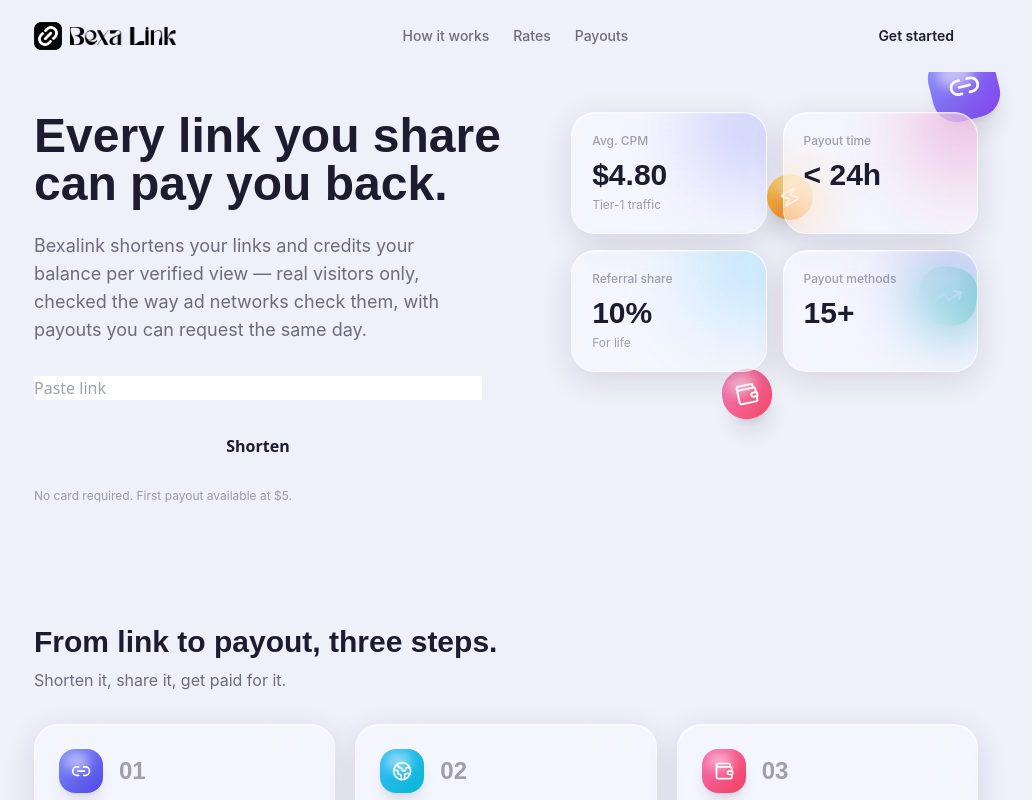
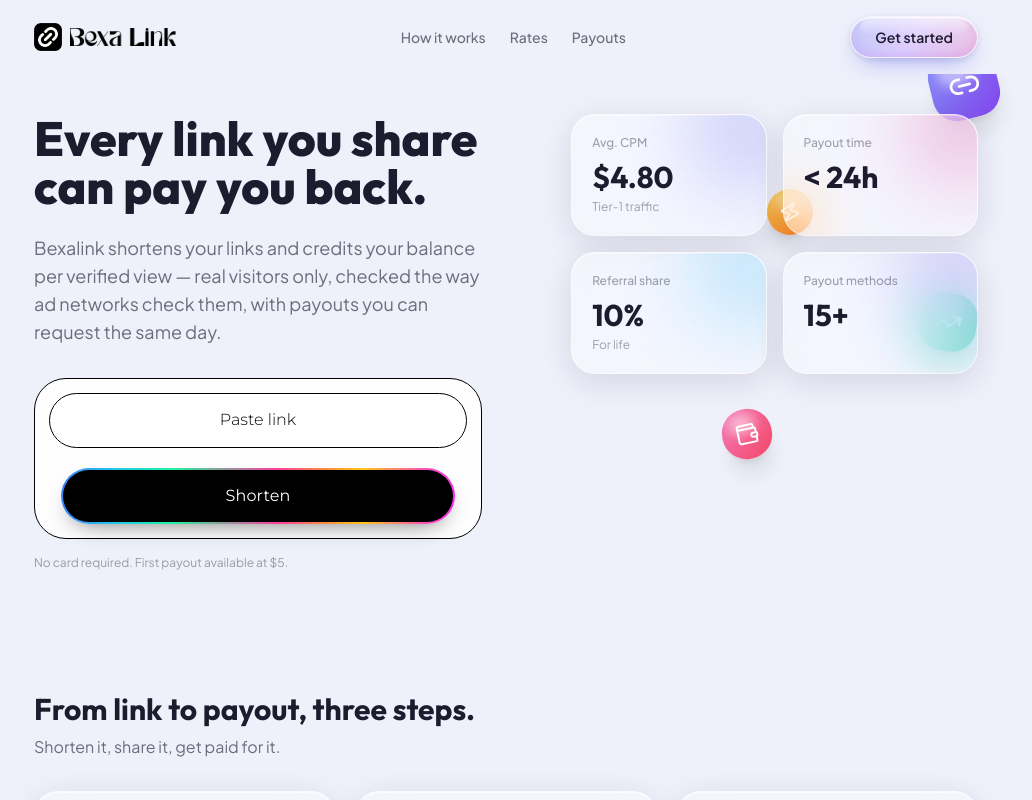
Before and after one commit to bexalinks-lab/Bexalinks-, a Next.js app: page / in a window 1280 px wide. Shown: the top 800 px of the page, without its empty margins (134-1166 px from the left). Built offline with nearby package versions, Linux system fonts and the light colour scheme.

Commit message:
Update globals.css

```diff
--- a/app/globals.css
+++ b/app/globals.css
@@ -1,8 +1,10 @@
+/* NOTE: @import must come before every other rule (including @tailwind),
+   otherwise browsers silently ignore it and the fonts never load. */
+@import url('https://fonts.googleapis.com/css2?family=Montserrat:wght@300;400;500;600&family=Outfit:wght@500;600;700;800&family=Plus+Jakarta+Sans:wght@400;500;600;700&display=swap');
+
 @tailwind base;
 @tailwind components;
 @tailwind utilities;
-
-@import url('https://fonts.googleapis.com/css2?family=Outfit:wght@500;600;700;800&family=Plus+Jakarta+Sans:wght@400;500;600;700&display=swap');
 
 :root {
   --ink: #1D1B2E;
@@ -47,6 +49,11 @@ body::before {
 
 .font-body {
   font-family: 'Plus Jakarta Sans', -apple-system, BlinkMacSystemFont, sans-serif;
+}
+
+/* Montserrat — used only inside the "Shorten" box (input + button + result). */
+.font-shorten {
+  font-family: 'Montserrat', ui-sans-serif, -apple-system, BlinkMacSystemFont, sans-serif;
 }
 
 /* Glass surface: the reusable frosted-card treatment. */
@@ -142,56 +149,139 @@ body::before {
   transform: scale(0.96);
 }
 
-@media (prefers-reduced-motion: reduce) {
-  .btn { transition: none; }
-  .btn:active { transform: none !important; }
+/* .btn-glass : liquid-glass capsule (e.g. "Get started").
+   Translucent, softly tinted indigo -> violet -> pink, with a frosted blur,
+   a bright top rim, an inner bottom glow and a specular sheen on top. */
+.btn-glass {
+  position: relative;
+  isolation: isolate;
+  overflow: hidden;
+  color: var(--ink);
+  background:
+    linear-gradient(120deg,
+      rgba(99, 102, 241, 0.30) 0%,
+      rgba(168, 85, 247, 0.20) 50%,
+      rgba(236, 72, 153, 0.28) 100%);
+  backdrop-filter: blur(16px) saturate(180%);
+  -webkit-backdrop-filter: blur(16px) saturate(180%);
+  border: 1px solid rgba(255, 255, 255, 0.7);
+  box-shadow:
+    inset 0 1.5px 0 rgba(255, 255, 255, 0.9),
+    inset 0 -8px 14px -6px rgba(168, 85, 247, 0.28),
+    0 10px 24px -10px rgba(99, 102, 241, 0.65),
+    0 2px 6px rgba(29, 27, 46, 0.1);
+  transition: transform 0.15s ease, filter 0.2s ease, box-shadow 0.2s ease;
 }
 
-/* Rainbow gradient-ring buttons — two intensities:
-   .btn-gradient-glow : soft blurred halo behind a black pill (the
-                         header/hero "Get Started" treatment).
-   .btn-gradient-ring : crisp thin gradient outline around a black pill
-                         (the "Shorten" card button treatment). */
-.btn-gradient-glow,
-.btn-gradient-ring {
-  position: relative;
-  z-index: 0;
-  background: #000;
-  color: #fff;
-  isolation: isolate;
+/* Specular sheen across the top half of the capsule. */
+.btn-glass::after {
+  content: '';
+  position: absolute;
+  z-index: -1;
+  top: 1px;
+  left: 7%;
+  right: 7%;
+  height: 44%;
+  border-radius: 9999px;
+  background: linear-gradient(180deg, rgba(255, 255, 255, 0.6), rgba(255, 255, 255, 0));
+  filter: blur(1.5px);
+  pointer-events: none;
 }
 
-.btn-gradient-glow::before,
-.btn-gradient-ring::before {
-  content: '';
-  position: absolute;
-  border-radius: inherit;
-  z-index: -1;
-  background: conic-gradient(
-    from 180deg,
-    #6366f1,
-    #38bdf8,
-    #34d399,
-    #94a3b8,
-    #ec4899,
-    #f97316,
-    #ec4899,
-    #6366f1
-  );
+.btn-glass:hover:not(:disabled) {
+  filter: brightness(1.06) saturate(1.15);
+  transform: translateY(-1px);
+  box-shadow:
+    inset 0 1.5px 0 rgba(255, 255, 255, 0.95),
+    inset 0 -8px 14px -6px rgba(168, 85, 247, 0.34),
+    0 14px 28px -10px rgba(99, 102, 241, 0.75),
+    0 2px 6px rgba(29, 27, 46, 0.1);
 }
 
-.btn-gradient-glow::before {
-  inset: -3px;
-  filter: blur(9px);
-  opacity: 0.9;
+.btn-glass:active:not(:disabled) {
+  transform: scale(0.97);
 }
 
-.btn-gradient-ring::before {
-  inset: -1.5px;
-  opacity: 0.95;
+/* .btn-shorten : solid black capsule with a thin rainbow ring
+   (blue -> cyan -> green -> pink -> orange -> yellow -> magenta), white
+   Montserrat text. The ring is a border-box gradient painted behind a
+   black padding-box fill, so it follows the pill radius. */
+.btn-shorten {
+  font-family: 'Montserrat', ui-sans-serif, -apple-system, BlinkMacSystemFont, sans-serif;
+  font-weight: 400;
+  letter-spacing: 0.01em;
+  color: #fff;
+  border: 2px solid transparent;
+  background:
+    linear-gradient(#000, #000) padding-box,
+    linear-gradient(90deg,
+      #3b82f6 0%,
+      #22c8e8 14%,
+      #1cf5a0 28%,
+      #ff3d9a 55%,
+      #ff8a3d 67%,
+      #ffc61a 77%,
+      #ff5fa0 90%,
+      #f72df0 100%) border-box;
+  box-shadow: 0 10px 24px -12px rgba(0, 0, 0, 0.6);
 }
 
-.btn-gradient-glow:hover::before,
-.btn-gradient-ring:hover::before {
+.btn-shorten:hover:not(:disabled) {
+  background:
+    linear-gradient(#141414, #141414) padding-box,
+    linear-gradient(90deg,
+      #3b82f6 0%,
+      #22c8e8 14%,
+      #1cf5a0 28%,
+      #ff3d9a 55%,
+      #ff8a3d 67%,
+      #ffc61a 77%,
+      #ff5fa0 90%,
+      #f72df0 100%) border-box;
+  transform: translateY(-1px);
+  box-shadow: 0 12px 26px -12px rgba(247, 45, 240, 0.55);
+}
+
+.btn-shorten:active:not(:disabled) {
+  transform: scale(0.98);
+}
+
+/* The Shorten box from the design: a large-radius outlined container that
+   holds a centred pill input and the rainbow-ring button. */
+.shorten-box {
+  background: rgba(255, 255, 255, 0.92);
+  backdrop-filter: blur(20px);
+  -webkit-backdrop-filter: blur(20px);
+  border: 1.5px solid #000;
+  border-radius: 32px;
+  padding: 14px;
+}
+
+.shorten-input {
+  width: 100%;
+  font-family: 'Montserrat', ui-sans-serif, -apple-system, BlinkMacSystemFont, sans-serif;
+  font-weight: 400;
+  font-size: 1rem; /* 16px, avoids iOS zoom-on-focus */
+  text-align: center;
+  color: #000;
+  background: #fff;
+  border: 1px solid #000;
+  border-radius: 9999px;
+  padding: 0.9rem 1.25rem;
+}
+
+.shorten-input::placeholder {
+  color: #000;
   opacity: 1;
+  font-weight: 300;
 }
+
+.shorten-input:focus {
+  outline: none;
+  box-shadow: 0 0 0 3px rgba(0, 0, 0, 0.14);
+}
+
+@media (prefers-reduced-motion: reduce) {
+  .btn, .btn-glass { transition: none; }
+  .btn:active, .btn:hover { transform: none !important; }
+}
```
